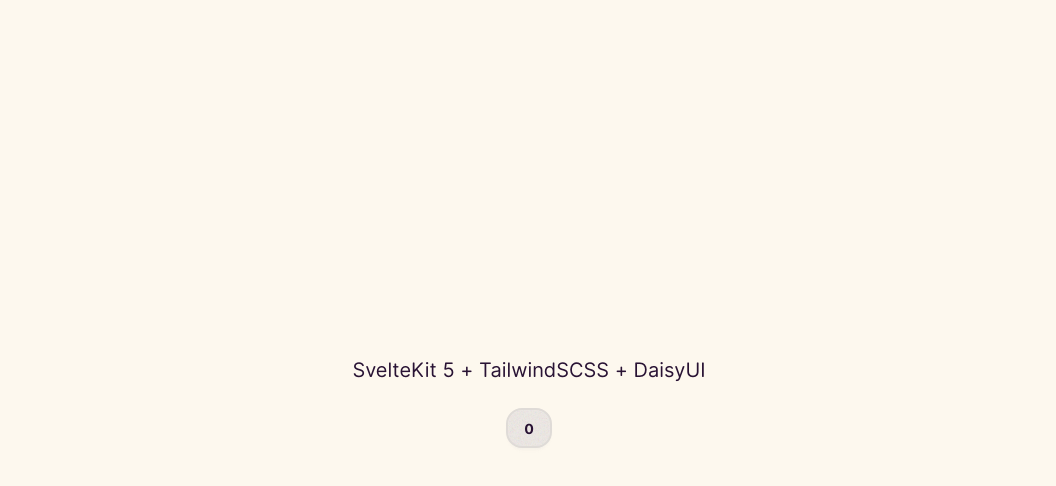
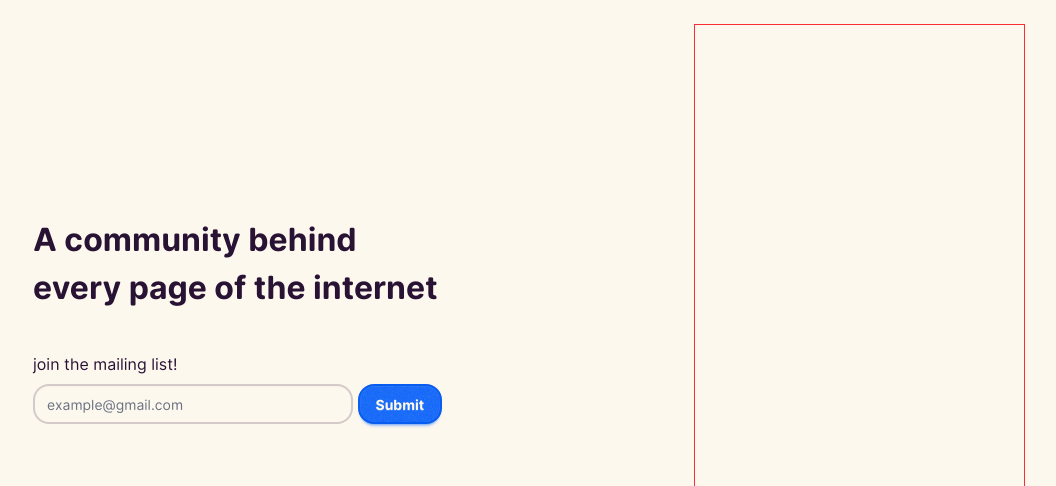
Before and after one commit to PatatoBit/offpage-home, a SvelteKit app: page / in a window 1280 px wide. Shown: the top 486 px of the page, without its empty margins (111-1167 px from the left). Built offline with nearby package versions, Linux system fonts and the light colour scheme.

Commit message:
basic hero section

```diff
--- a/package.json
+++ b/package.json
@@ -34,5 +34,8 @@
 		"onlyBuiltDependencies": [
 			"esbuild"
 		]
+	},
+	"dependencies": {
+		"sass": "^1.85.1"
 	}
 }
--- /dev/null
+++ b/src/components/Hero.svelte
@@ -0,0 +1,29 @@
+<div class="page">
+	<div class="page-section flex-2/3">
+		<h1 class="heading line-clamp-1">A community behind</h1>
+		<h1 class="heading line-clamp-1">every page of the internet</h1>
+
+		<p class="mt-10 mb-2">join the mailing list!</p>
+		<form action="">
+			<input class="input" type="email" placeholder="example@gmail.com" />
+			<button class="btn btn-primary">Submit</button>
+		</form>
+	</div>
+
+	<div class="page-section flex-1/3 border-1 border-red-500"></div>
+</div>
+
+<style>
+	.page {
+		display: flex;
+		flex-direction: row;
+		flex-wrap: wrap;
+	}
+
+	.page-section {
+		display: flex;
+		flex-direction: column;
+		justify-content: center;
+		min-height: 100%;
+	}
+</style>
--- a/src/routes/+layout.svelte
+++ b/src/routes/+layout.svelte
@@ -1,5 +1,6 @@
 <script lang="ts">
 	import '../app.css';
+	import '../styles/global.scss';
 	let { children } = $props();
 </script>
 
--- a/src/routes/+page.svelte
+++ b/src/routes/+page.svelte
@@ -1,19 +1,5 @@
-<script lang="ts">
-	let count = $state(0);
+<script>
+	import Hero from '../components/Hero.svelte';
 </script>
 
-<div class="page">
-	<h1 class="prose-xl mb-5">SvelteKit 5 + TailwindSCSS + DaisyUI</h1>
-
-	<button class="btn" onclick={() => (count += 1)}>{count}</button>
-</div>
-
-<style>
-	.page {
-		display: flex;
-		flex-direction: column;
-		align-items: center;
-		justify-content: center;
-		min-height: 100vh;
-	}
-</style>
+<Hero />
--- /dev/null
+++ b/src/styles/global.scss
@@ -0,0 +1,14 @@
+.page {
+	max-width: 65rem;
+	margin-inline: auto;
+	min-height: 80vh;
+
+	padding: 1.5rem;
+}
+
+.heading {
+	margin: 0;
+	padding: 0;
+	font-size: 2rem;
+	font-weight: 700;
+}
```
Also changed, not shown: 1 other file (tests, documents, lock files or other folders).
